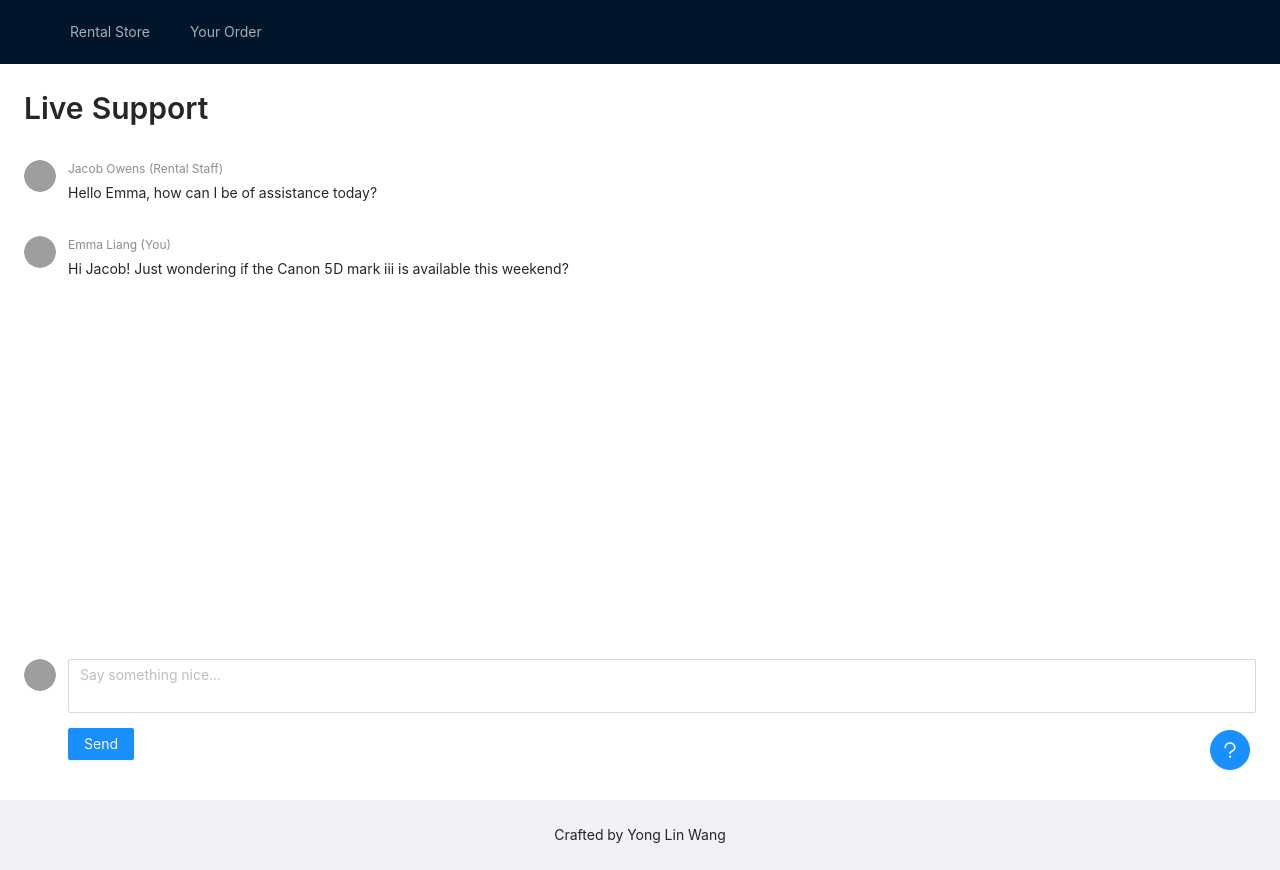
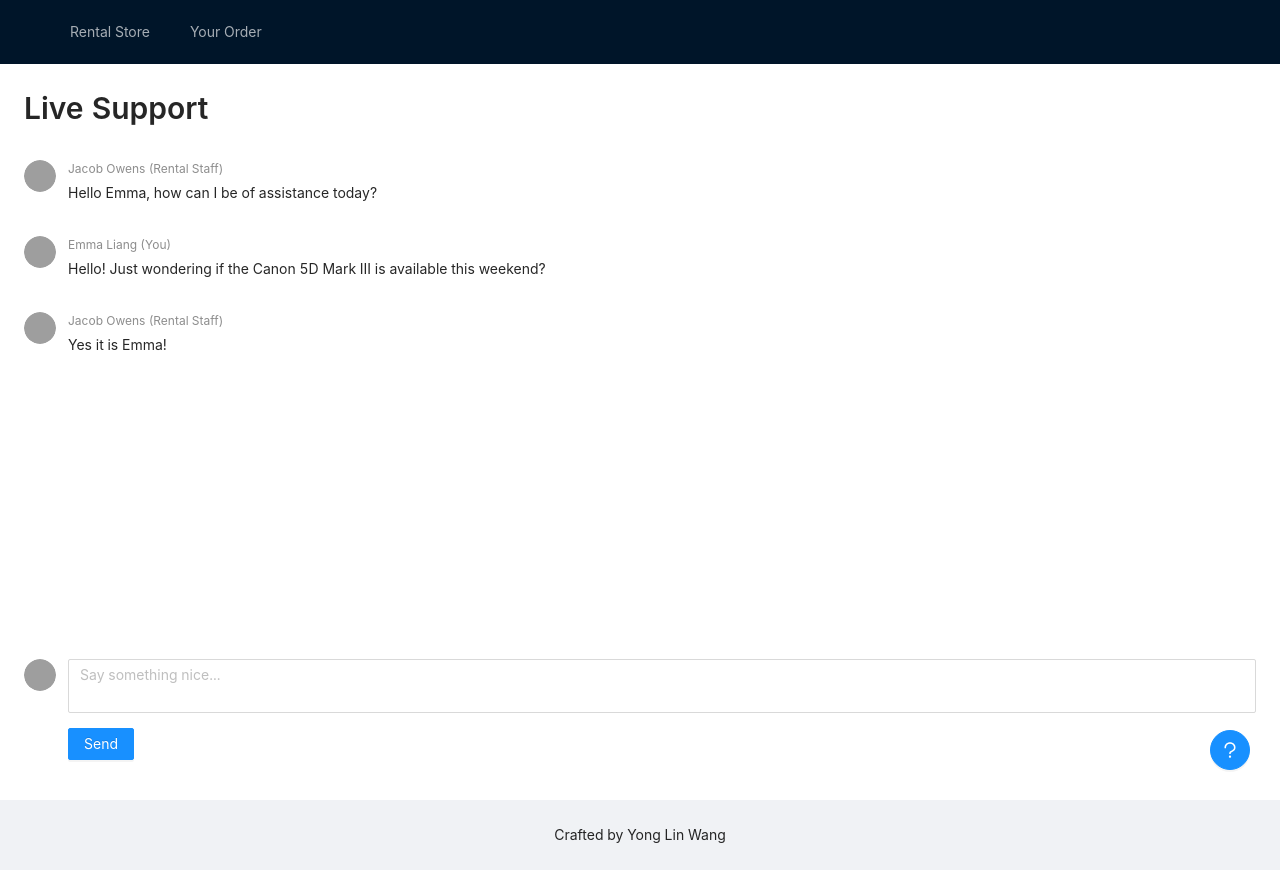
Before and after one commit to callmekungfu/seg3125-lab9, a React (Create React App) app: page /chat in a window 1280 px wide. Built offline with nearby package versions, Linux system fonts and the light colour scheme; grey boxes are pictures that could not be loaded.

Commit message:
feat: finished all features and data source

```diff
--- a/src/actions/ShoppingCart.ts
+++ b/src/actions/ShoppingCart.ts
@@ -2,6 +2,7 @@ import {
   AddToCartAction,
   RemoveFromCartAction,
   AppActions,
+  ClearCartAction,
 } from '../types/Actions';
 import { Dispatch } from 'react';
 import { RentalItem } from '../types/Rental';
@@ -16,7 +17,11 @@ export const removeFromCart = (id: string): RemoveFromCartAction => ({
   type: 'REMOVE_FROM_CART',
 });
 
-export const startAddToCart = (item: RentalItem, quantity: number) => {
+export const clearCart = (): ClearCartAction => ({
+  type: 'CLEAR_CART',
+});
+
+export const startAddToCart = (item: RentalItem) => {
   return (dispatch: Dispatch<AppActions>) => {
     dispatch(addToCart(item));
   };
--- a/src/components/Chat.tsx
+++ b/src/components/Chat.tsx
@@ -1,5 +1,6 @@
 import React from 'react';
 import { Comment, Avatar, Typography, Input, Button } from 'antd';
+import { ChatData } from '../data/chat';
 
 const { TextArea } = Input;
 
@@ -8,31 +9,13 @@ const ChatComponent = () => {
     <div className="chat-container">
       <Typography.Title level={2}>Live Support</Typography.Title>
       <div className="chat-comments">
-        <Comment
-          author={'Jacob Owens (Rental Staff)'}
-          avatar={
-            <Avatar
-              src="https://source.unsplash.com/DQPP9rVLYGQ/200x200"
-              alt="Jacob"
-            />
-          }
-          content={<p>Hello Emma, how can I be of assistance today?</p>}
-        ></Comment>
-        <Comment
-          author={'Emma Liang (You)'}
-          avatar={
-            <Avatar
-              src="https://source.unsplash.com/AGy0SxTzqr8/200x200"
-              alt="Emma"
-            />
-          }
-          content={
-            <p>
-              Hi Jacob! Just wondering if the Canon 5D mark iii is available
-              this weekend?
-            </p>
-          }
-        ></Comment>
+        {ChatData.map((chat) => (
+          <Comment
+            author={`${chat.origin_user.name} (${chat.origin_user.role_title})`}
+            avatar={<Avatar src={chat.origin_user.picture_url} alt="" />}
+            content={<p>{chat.content}</p>}
+          ></Comment>
+        ))}
       </div>
       <div className="chat-response">
         <Comment
@@ -49,7 +32,6 @@ const ChatComponent = () => {
                 placeholder="Say something nice..."
                 autoSize={{ minRows: 2, maxRows: 4 }}
               />
-
               <Button loading={false} type="primary">
                 Send
               </Button>
--- a/src/components/Order.tsx
+++ b/src/components/Order.tsx
@@ -15,10 +15,11 @@ import {
   Skeleton,
   Avatar,
   Tooltip,
+  message,
 } from 'antd';
 import { AppState } from '../store/configureStore';
 import { useSelector, useDispatch } from 'react-redux';
-import { removeFromCart } from '../actions/ShoppingCart';
+import { removeFromCart, clearCart } from '../actions/ShoppingCart';
 
 const { Title } = Typography;
 const { Option } = Select;
@@ -37,10 +38,24 @@ const validateMessages = {
   },
 };
 
+const inputGridSetup = {
+  xs: 24,
+  sm: 24,
+  md: 12,
+  lg: 8,
+  xl: 8,
+  xxl: 8,
+};
+
 const OrderComponent = () => {
   const [form] = Form.useForm();
   const dispatch = useDispatch();
   const cart = useSelector((state: AppState) => state.shoppingCart);
+  const onFinish = () => {
+    message.success('Request sent!');
+    form.resetFields();
+    dispatch(clearCart());
+  };
   return (
     <div>
       <Title level={2}>Rental Request Form</Title>
@@ -81,9 +96,14 @@ const OrderComponent = () => {
           </Card>
         </Col>
       </Row>
-      <Form form={form} layout="vertical" validateMessages={validateMessages}>
+      <Form
+        form={form}
+        layout="vertical"
+        validateMessages={validateMessages}
+        onFinish={onFinish}
+      >
         <Row gutter={16}>
-          <Col span={8}>
+          <Col {...inputGridSetup}>
             <Form.Item
               label="First Name"
               name="first_name"
@@ -94,7 +114,7 @@ const OrderComponent = () => {
               <Input placeholder="John" />
             </Form.Item>
           </Col>
-          <Col span={8}>
+          <Col {...inputGridSetup}>
             <Form.Item
               label="Last Name"
               name="last_name"
@@ -105,7 +125,7 @@ const OrderComponent = () => {
               <Input placeholder="Smith" />
             </Form.Item>
           </Col>
-          <Col span={8}>
+          <Col {...inputGridSetup}>
             <Form.Item
               label="Email Address"
               name="email"
@@ -117,7 +137,7 @@ const OrderComponent = () => {
               <Input placeholder="example@email.com" />
             </Form.Item>
           </Col>
-          <Col span={8}>
+          <Col {...inputGridSetup}>
             <Form.Item
               label="Phone number"
               name="phone"
@@ -131,7 +151,7 @@ const OrderComponent = () => {
               <Input placeholder="XXX-XXX-XXXX" />
             </Form.Item>
           </Col>
-          <Col span={8}>
+          <Col {...inputGridSetup}>
             <Form.Item
               label="Location"
               name="location"
@@ -150,7 +170,7 @@ const OrderComponent = () => {
               </Select>
             </Form.Item>
           </Col>
-          <Col span={8}>
+          <Col {...inputGridSetup}>
             <Form.Item
               name="date"
               label="Rental Date"
--- /dev/null
+++ b/src/data/chat.ts
@@ -0,0 +1,29 @@
+import { ChatMessage, ChatUser } from '../types/Chat';
+
+export const JacobUser: ChatUser = {
+  name: 'Jacob Owens',
+  picture_url: 'https://source.unsplash.com/DQPP9rVLYGQ/200x200',
+  role_title: 'Rental Staff',
+};
+
+export const EmmaUser: ChatUser = {
+  name: 'Emma Liang',
+  picture_url: 'https://source.unsplash.com/AGy0SxTzqr8/200x200',
+  role_title: 'You',
+};
+
+export const ChatData: ChatMessage[] = [
+  {
+    content: 'Hello Emma, how can I be of assistance today?',
+    origin_user: JacobUser,
+  },
+  {
+    content:
+      'Hello! Just wondering if the Canon 5D Mark III is available this weekend?',
+    origin_user: EmmaUser,
+  },
+  {
+    content: 'Yes it is Emma!',
+    origin_user: JacobUser,
+  },
+];
--- a/src/reducers/ShoppingCart.ts
+++ b/src/reducers/ShoppingCart.ts
@@ -12,6 +12,8 @@ export default (
       return [...state, action.item];
     case 'REMOVE_FROM_CART':
       return state.filter((item) => item.id !== action.id);
+    case 'CLEAR_CART':
+      return [];
     default:
       return state;
   }
--- /dev/null
+++ b/src/types/Chat.ts
@@ -0,0 +1,10 @@
+export interface ChatMessage {
+  content: string;
+  origin_user: ChatUser;
+}
+
+export interface ChatUser {
+  picture_url: string;
+  name: string;
+  role_title?: string;
+}
```
Also changed, not shown: src/types/Actions.ts (+9 -1 lines).
